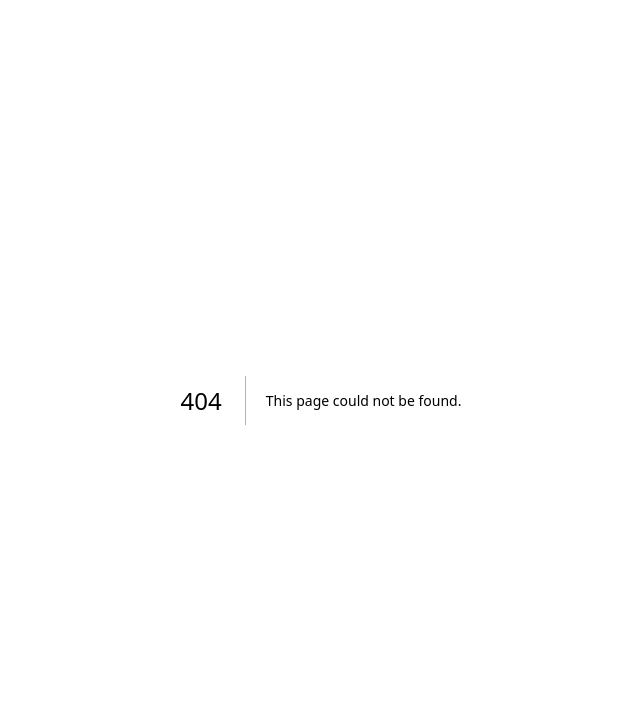
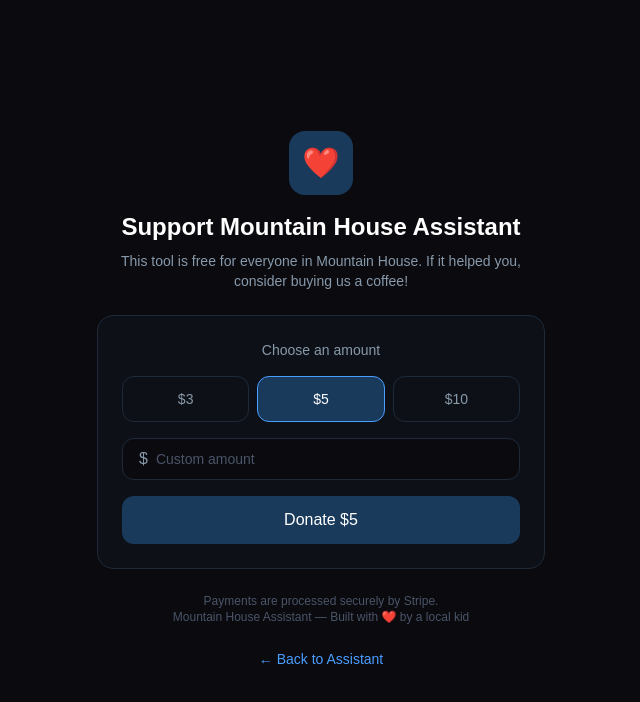
Before and after one commit to DaiwikV/mountain-house-app, a Next.js app: page /donate in a window 1280 px wide. Before the commit this address had no page. Shown: the top 702 px of the page, without its empty margins (319-959 px from the left). Built offline with nearby package versions, Linux system fonts and the light colour scheme.

Commit message:
adding payment

```diff
--- /dev/null
+++ b/app/api/donate/route.ts
@@ -0,0 +1,30 @@
+import { NextRequest, NextResponse } from 'next/server'
+import Stripe from 'stripe'
+
+const stripe = new Stripe(process.env.STRIPE_SECRET_KEY!)
+
+export async function POST(req: NextRequest) {
+  const { amount } = await req.json()
+
+  const session = await stripe.checkout.sessions.create({
+    payment_method_types: ['card'],
+    line_items: [
+      {
+        price_data: {
+          currency: 'usd',
+          product_data: {
+            name: 'Support Mountain House Assistant',
+            description: 'Help keep this community tool free and running!',
+          },
+          unit_amount: amount * 100, // convert to cents
+        },
+        quantity: 1,
+      },
+    ],
+    mode: 'payment',
+    success_url: `https://mountain-house-app-3dtt.vercel.app/donate?success=true`,
+    cancel_url: `https://mountain-house-app-3dtt.vercel.app/donate?canceled=true`,
+  })
+
+  return NextResponse.json({ url: session.url })
+}
--- /dev/null
+++ b/app/donate/page.tsx
@@ -0,0 +1,113 @@
+'use client'
+import { useState, useEffect, Suspense } from 'react'
+import { useSearchParams } from 'next/navigation'
+
+function DonateContent() {
+  const [amount, setAmount] = useState(5)
+  const [custom, setCustom] = useState('')
+  const [loading, setLoading] = useState(false)
+  const searchParams = useSearchParams()
+  const success = searchParams.get('success')
+  const canceled = searchParams.get('canceled')
+
+  const handleDonate = async (donateAmount: number) => {
+    setLoading(true)
+    const res = await fetch('/api/donate', {
+      method: 'POST',
+      headers: { 'Content-Type': 'application/json' },
+      body: JSON.stringify({ amount: donateAmount }),
+    })
+    const data = await res.json()
+    if (data.url) window.location.href = data.url
+    setLoading(false)
+  }
+
+  return (
+    <div className="min-h-screen bg-[#0a0a0f] text-white flex flex-col items-center justify-center px-4">
+      <div className="w-full max-w-md flex flex-col gap-6">
+
+        {/* Header */}
+        <div className="text-center">
+          <div className="w-16 h-16 rounded-2xl bg-[#1a3a5c] flex items-center justify-center text-3xl mx-auto mb-4">❤️</div>
+          <h1 className="text-2xl font-semibold text-white mb-2">Support Mountain House Assistant</h1>
+          <p className="text-[#8899aa] text-sm">This tool is free for everyone in Mountain House. If it helped you, consider buying us a coffee!</p>
+        </div>
+
+        {/* Success / Cancel messages */}
+        {success && (
+          <div className="bg-green-900/30 border border-green-500/30 rounded-2xl p-4 text-center">
+            <p className="text-green-400 font-medium">🎉 Thank you so much for your support!</p>
+            <p className="text-green-300/70 text-sm mt-1">Your donation helps keep Mountain House Assistant free for everyone.</p>
+          </div>
+        )}
+        {canceled && (
+          <div className="bg-yellow-900/30 border border-yellow-500/30 rounded-2xl p-4 text-center">
+            <p className="text-yellow-400 font-medium">No worries!</p>
+            <p className="text-yellow-300/70 text-sm mt-1">Your donation was canceled. Feel free to try again anytime.</p>
+          </div>
+        )}
+
+        {/* Preset amounts */}
+        <div className="bg-[#0d1117] border border-[#1e2a3a] rounded-2xl p-6 flex flex-col gap-4">
+          <p className="text-[#8899aa] text-sm text-center">Choose an amount</p>
+          <div className="grid grid-cols-3 gap-2">
+            {[3, 5, 10].map((a) => (
+              <button
+                key={a}
+                onClick={() => setAmount(a)}
+                className={`py-3 rounded-xl text-sm font-medium transition-all border ${
+                  amount === a && !custom
+                    ? 'bg-[#1a3a5c] border-[#4a9eff] text-white'
+                    : 'border-[#1e2a3a] text-[#8899aa] hover:border-[#4a9eff] hover:text-white'
+                }`}
+              >
+                ${a}
+              </button>
+            ))}
+          </div>
+
+          {/* Custom amount */}
+          <div className="flex items-center gap-2 bg-[#0a0a0f] border border-[#1e2a3a] rounded-xl px-4 py-2 focus-within:border-[#4a9eff] transition-all">
+            <span className="text-[#8899aa]">$</span>
+            <input
+              type="number"
+              placeholder="Custom amount"
+              value={custom}
+              onChange={e => { setCustom(e.target.value); setAmount(0) }}
+              className="flex-1 bg-transparent text-white text-sm outline-none placeholder-[#4a5568]"
+            />
+          </div>
+
+          {/* Donate button */}
+          <button
+            onClick={() => handleDonate(custom ? parseInt(custom) : amount)}
+            disabled={loading || (!amount && !custom)}
+            className="w-full bg-[#1a3a5c] hover:bg-[#1e4d7a] disabled:opacity-30 text-white rounded-xl py-3 font-medium transition-all"
+          >
+            {loading ? 'Redirecting to checkout...' : `Donate $${custom || amount}`}
+          </button>
+        </div>
+
+        {/* Footer note */}
+        <p className="text-center text-[#4a5568] text-xs">
+          Payments are processed securely by Stripe. <br />
+          Mountain House Assistant — Built with ❤️ by a local kid
+        </p>
+
+        {/* Back button */}
+        <a href="/" className="text-center text-[#4a9eff] text-sm hover:underline">
+          ← Back to Assistant
+        </a>
+
+      </div>
+    </div>
+  )
+}
+
+export default function DonatePage() {
+  return (
+    <Suspense>
+      <DonateContent />
+    </Suspense>
+  )
+}
--- a/app/page.tsx
+++ b/app/page.tsx
@@ -42,6 +42,7 @@ export default function Home() {
           <div>
             <h1 className="text-white font-semibold text-sm leading-none">Mountain House</h1>
             <p className="text-[#4a9eff] text-xs mt-0.5">Community Assistant</p>
+            <a href="/donate" className="text-[#ff6b6b] text-xs mt-0.5 hover:underline">❤️ Donate</a>
           </div>
         </div>
         <nav className="flex items-center gap-1">
--- a/package.json
+++ b/package.json
@@ -9,9 +9,12 @@
     "lint": "eslint"
   },
   "dependencies": {
+    "@stripe/react-stripe-js": "^6.7.0",
+    "@stripe/stripe-js": "^9.9.0",
     "next": "16.2.9",
     "react": "19.2.4",
-    "react-dom": "19.2.4"
+    "react-dom": "19.2.4",
+    "stripe": "^22.3.0"
   },
   "devDependencies": {
     "@tailwindcss/postcss": "^4",
```
Also changed, not shown: 1 other file (tests, documents, lock files or other folders).
